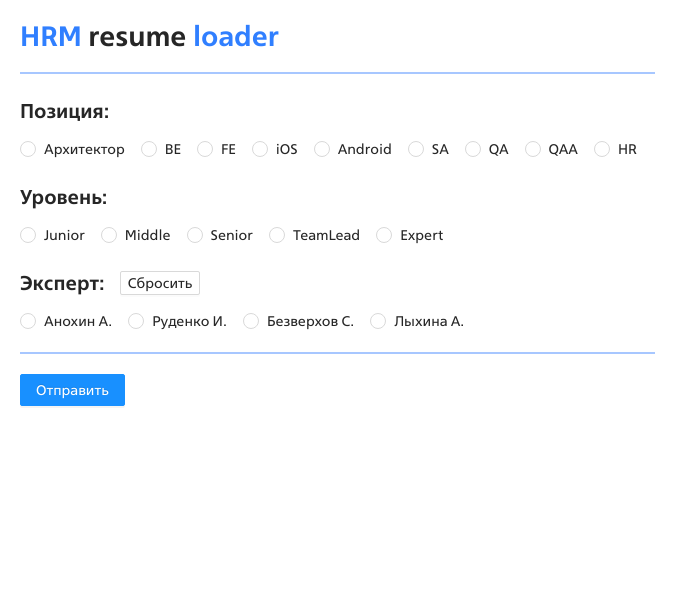
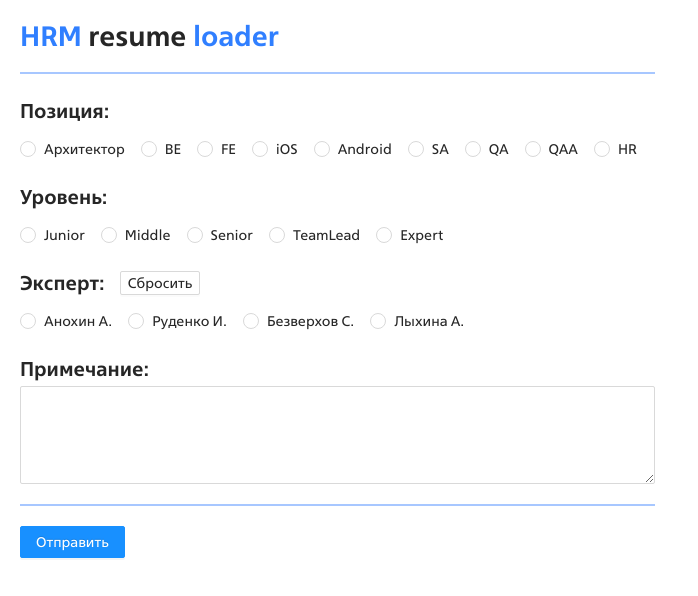
Before and after one commit to Yookys/HRM_REACT_TS, a React (Create React App) app: page / in a window 1280 px wide. Shown: the top 596 px of the page, without its empty margins (0-698 px from the left). Built offline with nearby package versions, Linux system fonts and the light colour scheme.

Commit message:
Добавил многострочное поле с примечаниями

```diff
--- a/src/RootApp/models/FormModel.ts
+++ b/src/RootApp/models/FormModel.ts
@@ -3,6 +3,7 @@ export enum EFormFields {
   position = 'position',
   level = 'level',
   expert = 'expert',
+  remark = 'remark',
 }
 
 /** Интерфейс значений формы */
@@ -10,6 +11,7 @@ export interface IFormValues {
   [EFormFields.position]?: string;
   [EFormFields.level]?: string;
   [EFormFields.expert]?: string;
+  [EFormFields.remark]?: string;
 }
 
 /** Интерфейс ошибок в форме */
@@ -17,4 +19,5 @@ export interface IFormErrors {
   [EFormFields.position]?: string;
   [EFormFields.level]?: string;
   [EFormFields.expert]?: string;
+  [EFormFields.remark]?: string;
 }
--- a/src/RootApp/pages/MainPage/MainPage.tsx
+++ b/src/RootApp/pages/MainPage/MainPage.tsx
@@ -1,7 +1,7 @@
 /// <reference types="chrome"/>
 import './MainPage.scss';
 import React from 'react';
-import {Button, Radio, RadioChangeEvent, message} from 'antd';
+import {Button, Input, message, Radio, RadioChangeEvent} from 'antd';
 import useForm from '../../../common/hooks/useForm';
 import {EFormFields, IFormErrors, IFormValues} from '../../models/FormModel';
 import testFormValidator from '../../validators/FormValidator';
@@ -15,9 +15,11 @@ import {StorageVariables} from '../../../common/constants/storageConst';
  * Главная страница
  */
 const MainPage = (): JSX.Element => {
+  const {TextArea} = Input;
   const [storageExpert, setStorageExpert, removeStorageExpert] = useLocalStorage<string>(StorageVariables.expert);
   const [storageLevel, setStorageLevel] = useLocalStorage<string>(StorageVariables.level);
   const [storagePosition, setStoragePosition] = useLocalStorage<string>(StorageVariables.position);
+  const [storageRemark, setStorageRemark] = useLocalStorage<string>(StorageVariables.position);
   const {fields, setField, errors, isSubmit, setIsSubmit, isValidForm} = useForm<IFormValues, IFormErrors>(
     testFormValidator,
     {
@@ -27,6 +29,7 @@ const MainPage = (): JSX.Element => {
           : '',
       [EFormFields.level]: !isEmpty(storageLevel) ? storageLevel : '',
       [EFormFields.position]: !isEmpty(storagePosition) ? storagePosition : '',
+      [EFormFields.remark]: !isEmpty(storageRemark) ? storageRemark : '',
     },
     {}
   );
@@ -82,6 +85,12 @@ const MainPage = (): JSX.Element => {
       inputExpert.value = fields.expert;
       form.appendChild(inputExpert);
 
+      const inputRemark = document.createElement('input');
+      inputRemark.type = 'hidden';
+      inputRemark.name = 'remark';
+      inputRemark.value = fields.remark;
+      form.appendChild(inputRemark);
+
       const inputBody = document.createElement('input');
       inputBody.type = 'hidden';
       inputBody.name = 'body';
@@ -107,7 +116,7 @@ const MainPage = (): JSX.Element => {
    */
   const handleChangeField =
     (field: EFormFields) =>
-    (event: RadioChangeEvent): void => {
+    (event: RadioChangeEvent | React.ChangeEvent<HTMLTextAreaElement>): void => {
       switch (field) {
         case EFormFields.expert:
           setStorageExpert(event.target.value);
@@ -117,6 +126,9 @@ const MainPage = (): JSX.Element => {
           break;
         case EFormFields.position:
           setStoragePosition(event.target.value);
+          break;
+        case EFormFields.remark:
+          setStorageRemark(event.target.value);
           break;
         default:
           break;
@@ -210,6 +222,12 @@ const MainPage = (): JSX.Element => {
                 </Radio.Group>
               </div>
             )}
+            <div className="main-page__form-field">
+              <div className="main-page__form-field-title">
+                <h5>Примечание:</h5>
+              </div>
+              <TextArea rows={4} onChange={handleChangeField(EFormFields.remark)} />
+            </div>
           </div>
         </div>
         <div className="main-page__block main-page__block--bottom">
--- a/src/common/constants/storageConst.ts
+++ b/src/common/constants/storageConst.ts
@@ -5,4 +5,5 @@ export enum StorageVariables {
   position = 'position',
   level = 'level',
   expert = 'expert',
+  remark = 'remark',
 }
```
